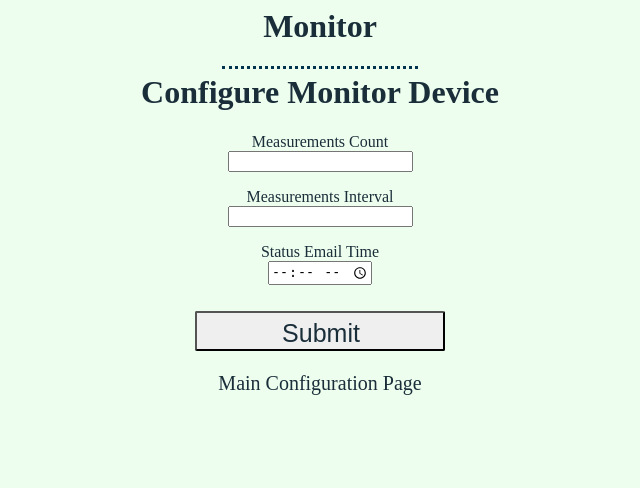
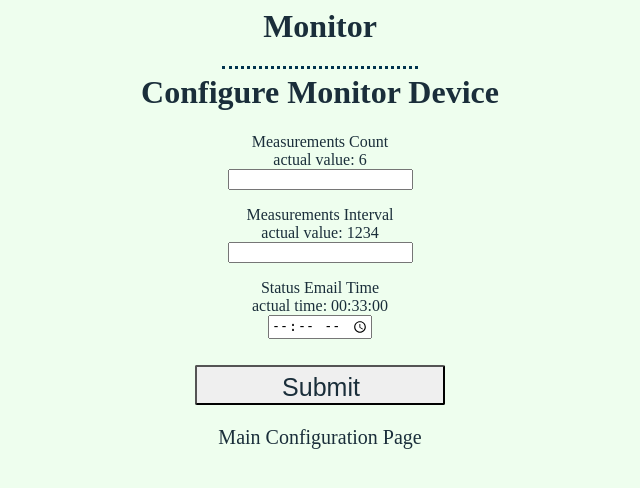
Before and after one commit to mikitachab/pimicroclimate_config_page, a Flask app: page /dev in a window 1280 px wide. Shown: the top 488 px of the page, without its empty margins (320-960 px from the left). Run offline with Flask 2, Linux system fonts and the light colour scheme.

Commit message:
Added showing actial config values

```diff
--- a/app.py
+++ b/app.py
@@ -47,7 +47,13 @@ def dev_config_page():
     else:
         for field, error in form.errors.items():
             flash(f'Troubles with field {getattr(form, field).label.text}: {" ".join(error)}')
-    return render_template('dev_config.html', title='dev-config', form=form)
+
+    context = {
+        'measurements_count': get_config_value('min_measurements_count'),
+        'measurement_interval': get_config_value('default_sleep_time'),
+        'status_mail_time': get_config_value('notification_time')
+    }
+    return render_template('dev_config.html', title='dev-config', form=form, context=context)
 
 
 @app.route('/mails', methods=['GET', 'POST'])
--- a/templates/dev_config.html
+++ b/templates/dev_config.html
@@ -6,14 +6,17 @@
         {{ form.hidden_tag() }}
         <p>
             {{ form.measurements_count.label (class="form_dev_config")}}<br>
+            actual value: {{ context.measurements_count }}<br>
             {{ form.measurements_count(size=20) }}
         </p>
         <p>
             {{ form.measurement_interval.label (class="form_dev_config")}}<br>
+            actual value: {{ context.measurement_interval }}<br>
             {{ form.measurement_interval(size=20) }}
         </p>
         <p>
             {{ form.status_mail_time.label (class="form_dev_config") }}<br>
+            actual time: {{ context.status_mail_time }}<br>
             {{ form.status_mail_time(size=20) }}
         </p>
         <p>{{ form.submit(class="butn") }}</p>
```
